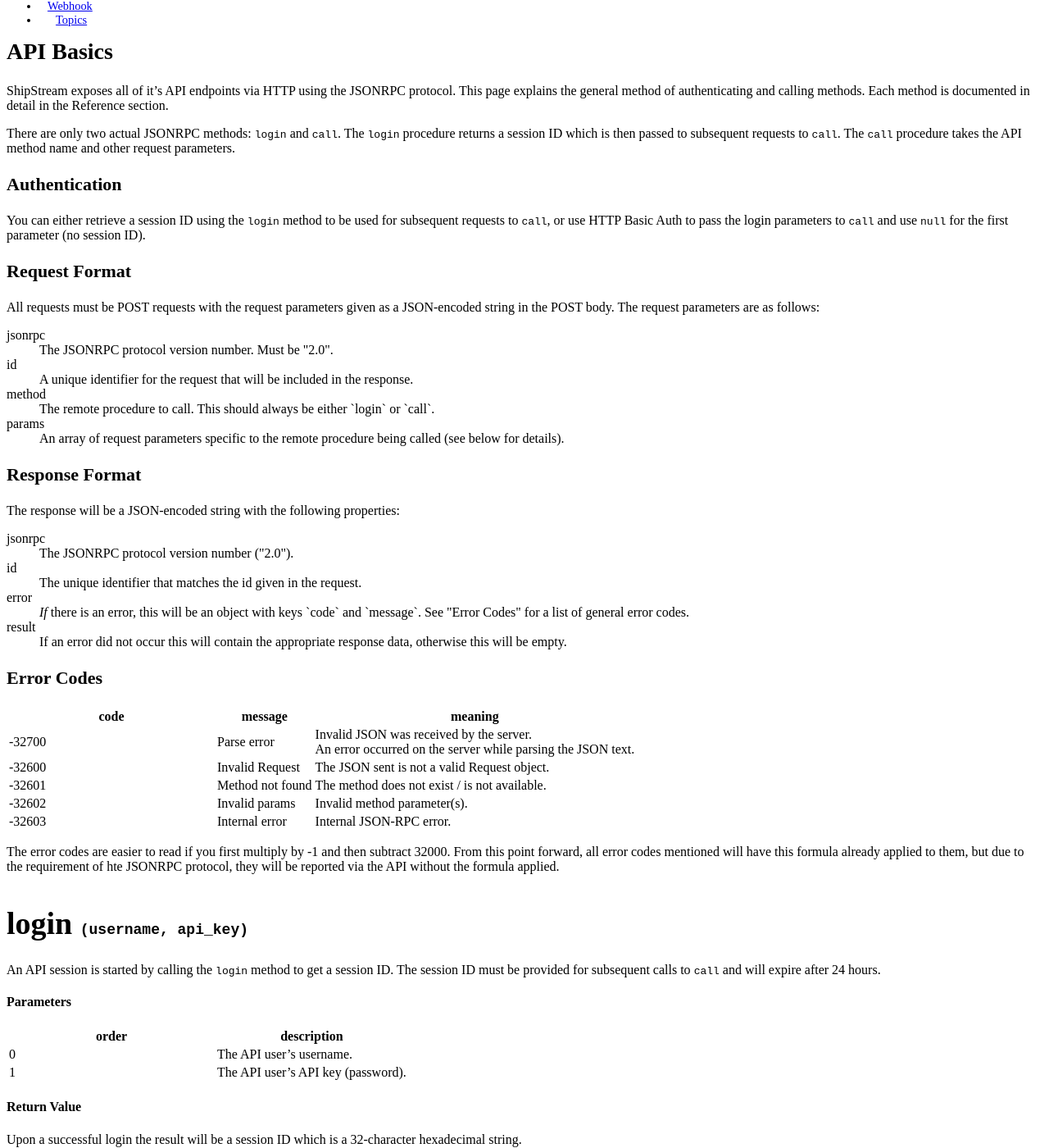
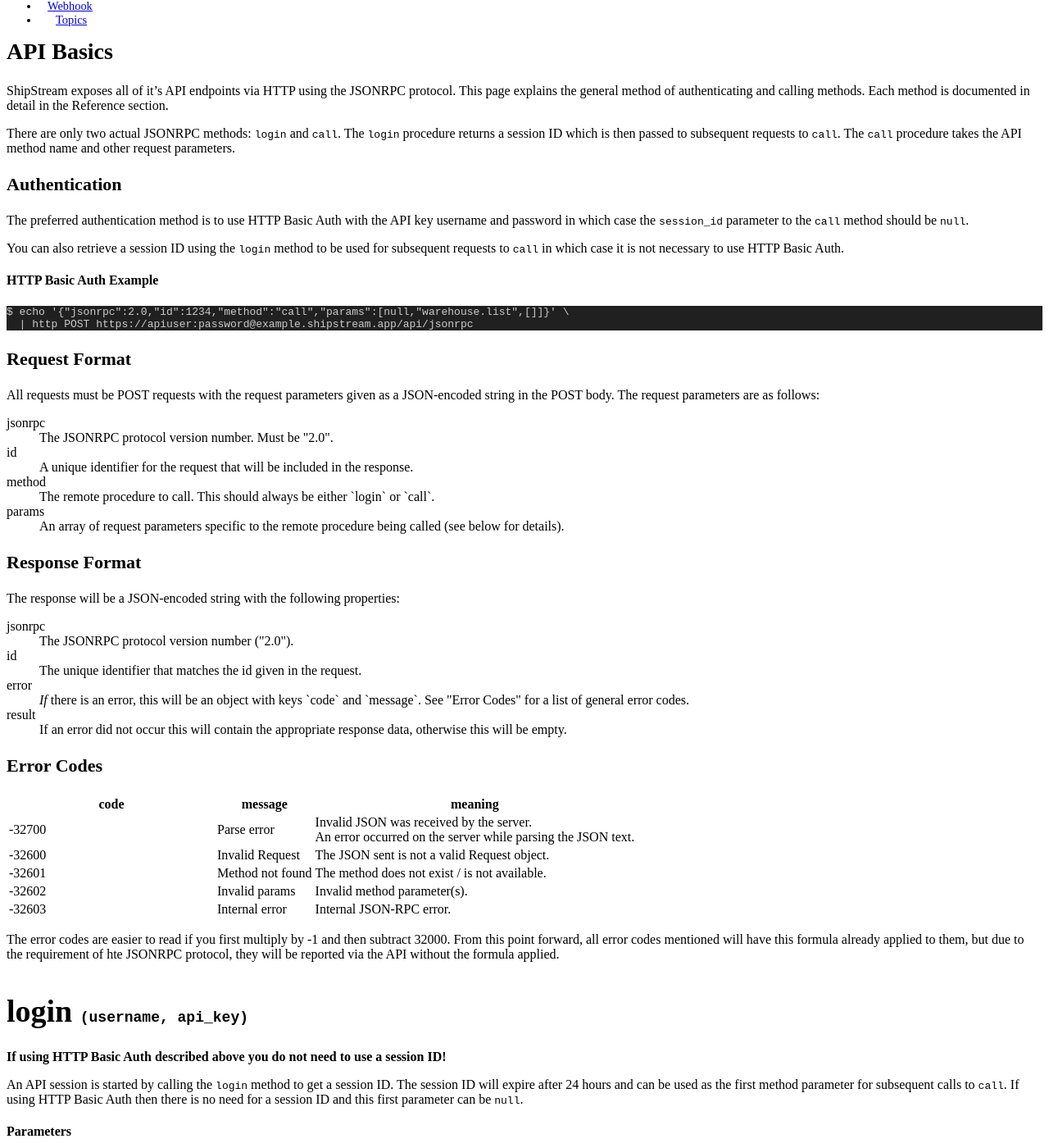
Before and after one commit to ShipStream/shipstream.github.io, a Jekyll site: the page built from _posts/2014-07-15-api-basics.md, in a window 1280 px wide and 1400 px high, scrolled down 549 px. Shown: the whole window at 82% size. Built offline with Jekyll 4.4.1, drawn with Linux system fonts in a browser that asks for light colours; a style sheet for code colours, icons or effects is not loaded; some of the changed text lies outside the part shown.

Commit message:
Improve description of authentication using HTTP Basic Auth vs Session ID.

````diff
--- a/_posts/2014-07-15-api-basics.md
+++ b/_posts/2014-07-15-api-basics.md
@@ -14,8 +14,18 @@ is then passed to subsequent requests to `call`. The `call` procedure takes the
 
 ### Authentication
 
-You can either retrieve a session ID using the `login` method to be used for subsequent requests to `call`, or use HTTP
-Basic Auth to pass the login parameters to `call` and use `null` for the first parameter (no session ID).
+The preferred authentication method is to use HTTP Basic Auth with the API key username and password in which case the
+`session_id` parameter to the `call` method should be `null`.
+
+You can also retrieve a session ID using the `login` method to be used for subsequent requests to `call` in which case
+it is not necessary to use HTTP Basic Auth.
+
+#### HTTP Basic Auth Example
+
+```
+$ echo '{"jsonrpc":2.0,"id":1234,"method":"call","params":[null,"warehouse.list",[]]}' \
+  | http POST https://apiuser:password@example.shipstream.app/api/jsonrpc
+```
 
 ### Request Format
 
@@ -95,15 +105,18 @@ will be reported via the API without the formula applied.
 login `(username, api_key)`
 =====
 
-An API session is started by calling the `login` method to get a session ID. The session ID must be provided for
-subsequent calls to `call` and will expire after 24 hours.
+**If using HTTP Basic Auth described above you do not need to use a session ID!**
+
+An API session is started by calling the `login` method to get a session ID. The session ID will expire after 24 hours
+and can be used as the first method parameter for subsequent calls to `call`. If using HTTP Basic Auth then there is no
+need for a session ID and this first parameter can be `null`.
 
 #### Parameters
 
-| order | description |
-| ----- | ----------- |
-| 0 | The API user's username. |
-| 1 | The API user's API key (password). |
+| order | type | description |
+| ----- | ---- | ----------- |
+| 0 | string | The API user's username. |
+| 1 | string | The API user's API key (password). |
 
 #### Return Value
 
@@ -168,11 +181,11 @@ The 'call' method is used to call all other API endpoints which are detail in th
 
 #### Parameters
 
-| order | description |
-| ----- | ----------- |
-| 0 | The session id. |
-| 1 | The API method to call. This always takes the form of "`resource.method`". E.g. "`state.get`" |
-| 2 | The arguments to the API method. If there are no additional arguments this parameter may be omitted. |
+| order | type | description |
+| ----- | ---- | ----------- |
+| 0 | null,string | The session ID obtained from calling `login` or `null` if using HTTP Basic Auth. |
+| 1 | string | The API method to call. This always takes the form of "`resource.method`". E.g. "`state.get`" |
+| 2 | array | The arguments to the API method. If there are no additional arguments this parameter may be omitted. |
 
 #### Return Value
 
````
